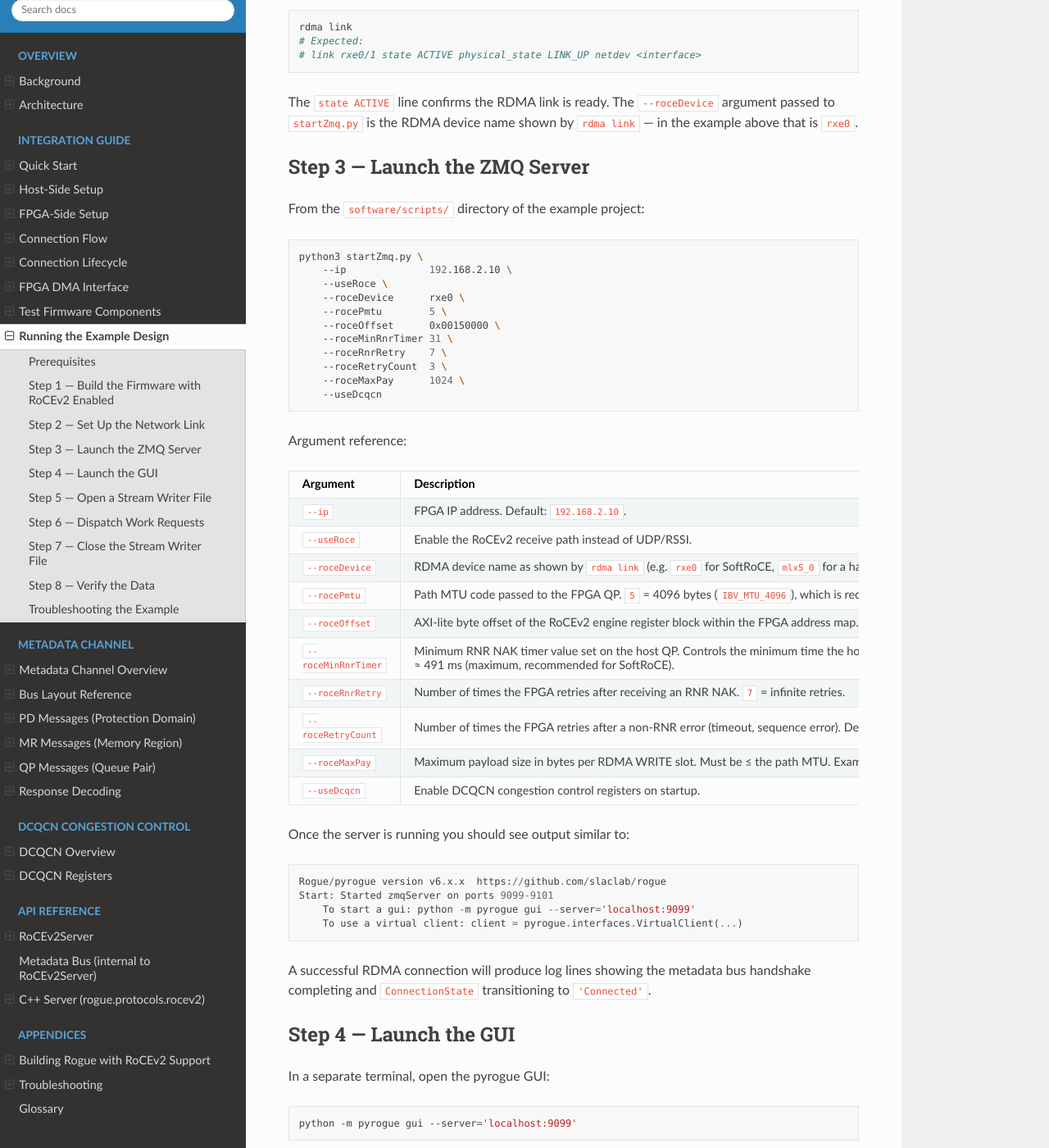
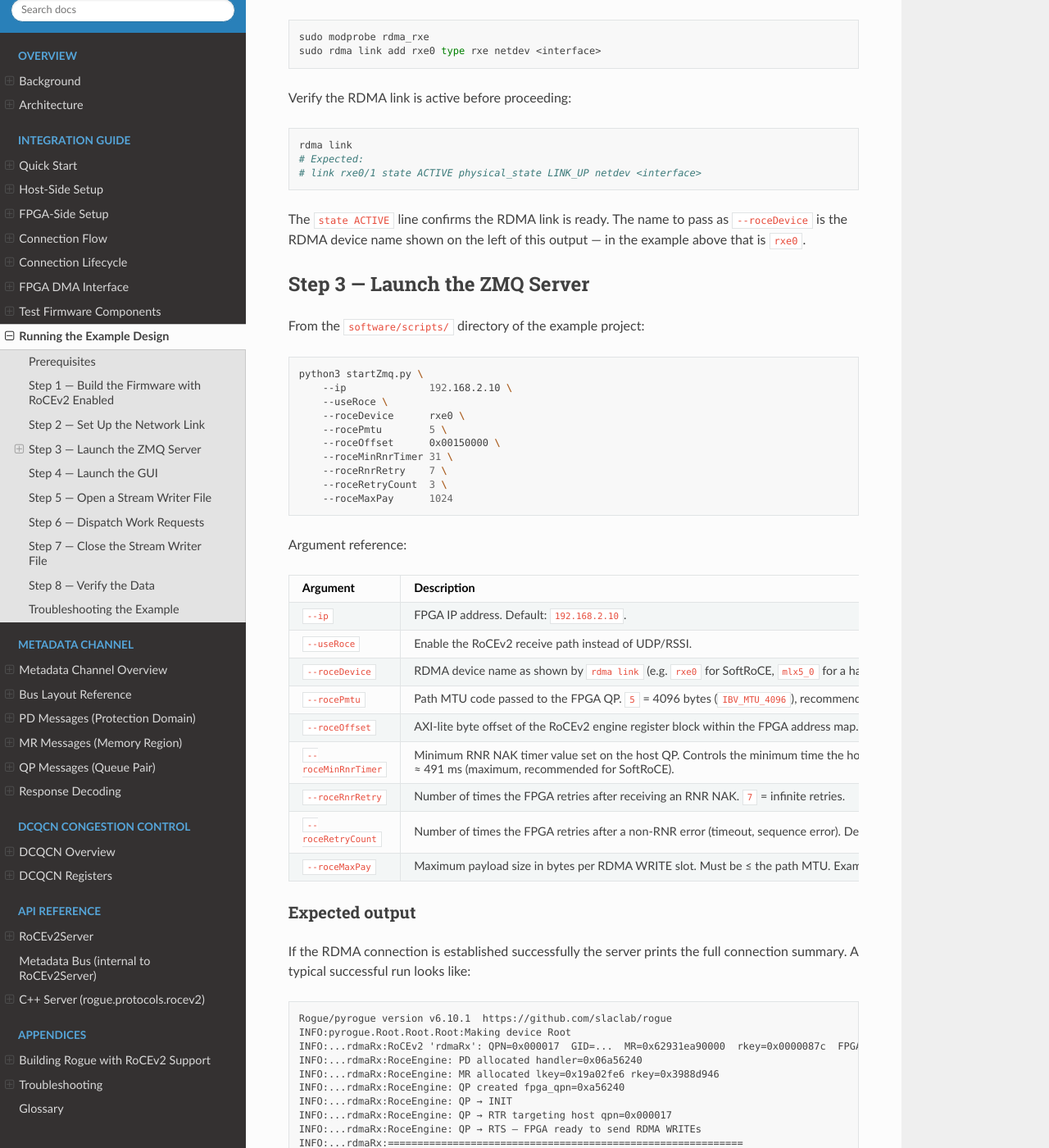
Before and after one commit to FilMarini/Rogue-integration-docs, a Sphinx documentation site: the page built from docs/source/integration/running_example.rst, in a window 1280 px wide and 1400 px high, scrolled down 1184 px. Shown: the whole window at 82% size. Built offline with Sphinx 7.4.7 and the Read the Docs theme 3.1.0, drawn with Linux system fonts in a browser that asks for light colours; some of the changed text lies outside the part shown.

Commit message:
fix some stuff

```diff
--- a/docs/source/integration/running_example.rst
+++ b/docs/source/integration/running_example.rst
@@ -19,16 +19,22 @@
 Step 1 — Build the Firmware with RoCEv2 Enabled
 ------------------------------------------------
 
-Open the target's top-level VHDL or tcl build file and ensure the generic
-is set:
+Open the target's top-level entity and ensure the generic is set to ``true``:
 
 .. code-block:: vhdl
 
     ROCEV2_EN_G => true
 
-Then build the bitfile using Vivado as usual (``make`` or ``source build.tcl``
-depending on the project).  Without ``ROCEV2_EN_G => true`` the RoCEv2 engine
-is excluded from the design and the firmware will behave as a plain UDP device.
+Then build the bitfile using ruckus:
+
+.. code-block:: bash
+
+    make bit
+
+.. note::
+   If ``ROCEV2_EN_G`` is ``false``, the RoCEv2 engine is excluded from the
+   design and the firmware behaves exactly like the original example design,
+   using plain UDP/RSSI for data transport.
 
 Step 2 — Set Up the Network Link
 ---------------------------------
@@ -61,9 +67,9 @@
     # Expected:
     # link rxe0/1 state ACTIVE physical_state LINK_UP netdev <interface>
 
-The ``state ACTIVE`` line confirms the RDMA link is ready.  The ``--roceDevice``
-argument passed to ``startZmq.py`` is the RDMA device name shown by
-``rdma link`` — in the example above that is ``rxe0``.
+The ``state ACTIVE`` line confirms the RDMA link is ready.  The name to pass
+as ``--roceDevice`` is the RDMA device name shown on the left of this output
+— in the example above that is ``rxe0``.
 
 Step 3 — Launch the ZMQ Server
 --------------------------------
@@ -81,8 +87,7 @@
         --roceMinRnrTimer 31 \
         --roceRnrRetry    7 \
         --roceRetryCount  3 \
-        --roceMaxPay      1024 \
-        --useDcqcn
+        --roceMaxPay      1024
 
 Argument reference:
 
@@ -101,7 +106,7 @@
        SoftRoCE, ``mlx5_0`` for a hardware NIC).
    * - ``--rocePmtu``
      - Path MTU code passed to the FPGA QP.  ``5`` = 4096 bytes
-       (``IBV_MTU_4096``), which is recommended for 10 GbE.
+       (``IBV_MTU_4096``), recommended for 10 GbE.
    * - ``--roceOffset``
      - AXI-lite byte offset of the RoCEv2 engine register block within
        the FPGA address map.  Must match the firmware.
@@ -109,7 +114,8 @@
    * - ``--roceMinRnrTimer``
      - Minimum RNR NAK timer value set on the host QP.  Controls the
        minimum time the host signals it needs before the FPGA may retry
-       after an RNR.  ``31`` ≈ 491 ms (maximum, recommended for SoftRoCE).
+       after an RNR NAK.  ``31`` ≈ 491 ms (maximum, recommended for
+       SoftRoCE).
    * - ``--roceRnrRetry``
      - Number of times the FPGA retries after receiving an RNR NAK.
        ``7`` = infinite retries.
@@ -119,19 +125,58 @@
    * - ``--roceMaxPay``
      - Maximum payload size in bytes per RDMA WRITE slot.  Must be ≤ the
        path MTU.  Example: ``1024``.
-   * - ``--useDcqcn``
-     - Enable DCQCN congestion control registers on startup.
 
-Once the server is running you should see output similar to::
+Expected output
+~~~~~~~~~~~~~~~
 
-    Rogue/pyrogue version v6.x.x  https://github.com/slaclab/rogue
-    Start: Started zmqServer on ports 9099-9101
-        To start a gui: python -m pyrogue gui --server='localhost:9099'
-        To use a virtual client: client = pyrogue.interfaces.VirtualClient(...)
+If the RDMA connection is established successfully the server prints the
+full connection summary.  A typical successful run looks like::
 
-A successful RDMA connection will produce log lines showing the metadata
-bus handshake completing and ``ConnectionState`` transitioning to
-``'Connected'``.
+    Rogue/pyrogue version v6.10.1  https://github.com/slaclab/rogue
+    INFO:pyrogue.Root.Root.Root:Making device Root
+    INFO:...rdmaRx:RoCEv2 'rdmaRx': QPN=0x000017  GID=...  MR=0x62931ea90000  rkey=0x0000087c  FPGA GID=...
+    INFO:...rdmaRx:RoceEngine: PD allocated handler=0x06a56240
+    INFO:...rdmaRx:RoceEngine: MR allocated lkey=0x19a02fe6 rkey=0x3988d946
+    INFO:...rdmaRx:RoceEngine: QP created fpga_qpn=0xa56240
+    INFO:...rdmaRx:RoceEngine: QP → INIT
+    INFO:...rdmaRx:RoceEngine: QP → RTR targeting host qpn=0x000017
+    INFO:...rdmaRx:RoceEngine: QP → RTS — FPGA ready to send RDMA WRITEs
+    INFO:...rdmaRx:============================================================
+    INFO:...rdmaRx:RoCEv2 FPGA connection summary
+    INFO:...rdmaRx:  FPGA QPN    : 0xa56240
+    INFO:...rdmaRx:  FPGA lkey   : 0x19a02fe6
+    INFO:...rdmaRx:  FPGA state  : RTS (ready to send RDMA WRITEs)
+    INFO:...rdmaRx:  Host QPN    : 0x000017
+    INFO:...rdmaRx:  Host RQ PSN : 0x8b4567
+    INFO:...rdmaRx:  Host SQ PSN : 0x7b23c6
+    INFO:...rdmaRx:  MR addr     : 0x000062931ea90000
+    INFO:...rdmaRx:  MR length   : 262144 bytes
+    INFO:...rdmaRx:  Path MTU    : 5 (4096 bytes)
+    INFO:...rdmaRx:============================================================
+    INFO:...rdmaRx:RoCEv2 host RC connection summary
+    INFO:...rdmaRx:  Device      : rxe0  port=1  GID idx=1
+    INFO:...rdmaRx:  Host QPN    : 0x000017
+    INFO:...rdmaRx:  Host GID    : 0000:0000:0000:0000:0000:ffff:c0a8:0264
+    INFO:...rdmaRx:  Host state  : RTS
+    INFO:...rdmaRx:  MR addr     : 0x000062931ea90000
+    INFO:...rdmaRx:  MR rkey     : 0x0000087c
+    INFO:...rdmaRx:  MR size     : 262144 bytes  (256 slots x 1024 bytes)
+    INFO:...rdmaRx:  FPGA QPN    : 0xa56240
+    INFO:...rdmaRx:  FPGA lkey   : 0x19a02fe6
+    INFO:...rdmaRx:  FPGA GID    : 0000:0000:0000:0000:0000:ffff:c0a8:020a
+    INFO:...rdmaRx:  Path MTU    : 5 (4096 bytes)
+    INFO:...rdmaRx:  MinRnrTimer : 31
+    INFO:...rdmaRx:  RnrRetry    : 7
+    INFO:...rdmaRx:  RetryCount  : 3
+    INFO:...rdmaRx:  RC connection established — ready to receive RDMA WRITEs
+    INFO:...rdmaRx:============================================================
+    INFO:pyrogue.Root.Root.Root:Root lifecycle started
+    Running. Hit cntrl-c or send SIGTERM to <pid> to exit.
+
+The two summary blocks confirm both sides of the connection.  The key line
+to look for is::
+
+    RC connection established — ready to receive RDMA WRITEs
 
 Step 4 — Launch the GUI
 -----------------------
@@ -149,23 +194,11 @@
 Step 5 — Open a Stream Writer File
 ------------------------------------
 
-In the GUI, navigate to **DataWriter** (or **StreamWriter**) and:
+In the GUI, navigate to **DataWriter** and:
 
 1. Set the **DataFile** field to your desired output path, e.g.
    ``/tmp/test_roce.dat``.
-2. Click **Open** (or set ``Open = True``).
-
-The file writer is now recording all incoming RDMA frames to disk.
-
-Alternatively, from a ZMQ client script:
-
-.. code-block:: python
-
-    import pyrogue.interfaces
-
-    with pyrogue.interfaces.VirtualClient(addr='localhost', port=9099) as c:
-        c.root.DataWriter.DataFile.set('/tmp/test_roce.dat')
-        c.root.DataWriter.Open.set(True)
+2. Click **Open**.
 
 Step 6 — Dispatch Work Requests
 ---------------------------------
@@ -177,32 +210,22 @@
 
     python3 runDispatch.py --cases 100
 
-This sends 100 RDMA WRITEs from the FPGA.  The ``--cases`` argument sets
-the number of work requests dispatched.
-
-While dispatching, watch the GUI — ``rdmaRx.RxFrameCount`` should increment
-with each received frame.  The ``WorkCompChecker.SuccessCounter`` register on
-the FPGA side should match the number of dispatched cases.
+This sends 100 RDMA WRITEs from the FPGA.  While dispatching, watch the
+GUI — ``rdmaRx.RxFrameCount`` should increment with each received frame.
+The ``WorkCompChecker.SuccessCounter`` register on the FPGA side should
+match the number of dispatched cases.
 
 Step 7 — Close the Stream Writer File
 ---------------------------------------
 
-Once ``RxFrameCount`` matches the number of dispatched cases, close the file:
-
-In the GUI, click **Close** on the DataWriter, or from a script:
-
-.. code-block:: python
-
-    with pyrogue.interfaces.VirtualClient(addr='localhost', port=9099) as c:
-        c.root.DataWriter.Open.set(False)
-        print('File size:', c.root.DataWriter.FileSize.get(), 'bytes')
-        print('Frames written:', c.root.DataWriter.FrameCount.get())
+Once ``RxFrameCount`` in the GUI matches the number of dispatched cases,
+navigate back to **DataWriter** and click **Close**.
 
 Step 8 — Verify the Data
 --------------------------
 
 Check that the written data is correct and contiguous using the
-``fileReader.py`` utility from the ``software/scripts/`` directory:
+``fileReader.py`` utility:
 
 .. code-block:: bash
 
@@ -221,30 +244,27 @@
     Contiguity: OK — no gaps detected
 
 The ``--check-cont`` flag verifies that the byte pattern written by
-``DmaTestPatternServer`` is continuous across frame boundaries (no gaps,
-no resets to 0x00 between frames).  Any gap indicates a missed or
+``DmaTestPatternServer`` is continuous across frame boundaries — no gaps
+and no resets to ``0x00`` between frames.  Any gap indicates a missed or
 out-of-order RDMA WRITE.
 
 Troubleshooting the Example
 ----------------------------
 
-**Server exits immediately with "FPGA PD allocation failed"**
+**Server exits with "FPGA PD allocation failed"**
     The FPGA firmware was not reset between runs and the previous session's
-    PD was not freed.  Power-cycle the KCU105 or reload the bitfile, then
-    relaunch the server.  See :doc:`connection_lifecycle` for why
-    ``MAX_PD = 1`` makes this necessary.
+    PD was not freed (``MAX_PD = 1``).  Power-cycle the KCU105 or reload
+    the bitfile, then relaunch.  See :doc:`connection_lifecycle` for details.
 
 **``rdma link`` shows ``state ACTIVE`` but ping to 192.168.2.10 fails**
-    The host interface IP is not in the same subnet as the FPGA.  Verify
-    with ``ip addr show <interface>`` and reassign if needed.
+    The host interface IP is not in the same subnet.  Verify with
+    ``ip addr show <interface>`` and reassign if needed.
 
 **Frames are received but ``fileReader.py`` reports gaps**
-    Increase ``--roceMinRnrTimer`` to give the host more time to drain
-    the MR slots between writes.  With SoftRoCE under load, ``31``
-    (491 ms) is recommended.  Also check ``WorkCompChecker.UnsuccessCounter``
-    — non-zero means some WRITEs failed at the RDMA level.
+    Some RDMA WRITEs arrived while the host MR slots were not yet drained.
+    Increase ``--roceMinRnrTimer`` to ``31`` (491 ms) and check
+    ``WorkCompChecker.UnsuccessCounter`` for non-zero values.
 
 **``RxFrameCount`` is lower than ``--cases``**
-    Some WRITEs were dropped.  Check ``WorkCompChecker.UnsuccessCounter``
-    and ``rdmaRx.RxByteCount`` to distinguish between RDMA-level failures
-    and host-side drops.
+    Check ``WorkCompChecker.UnsuccessCounter`` and ``rdmaRx.RxByteCount``
+    to distinguish between RDMA-level failures and host-side drops.
```
Also changed, not shown: other parts of docs/source/integration/running_example.rst (+1 -1 lines).
